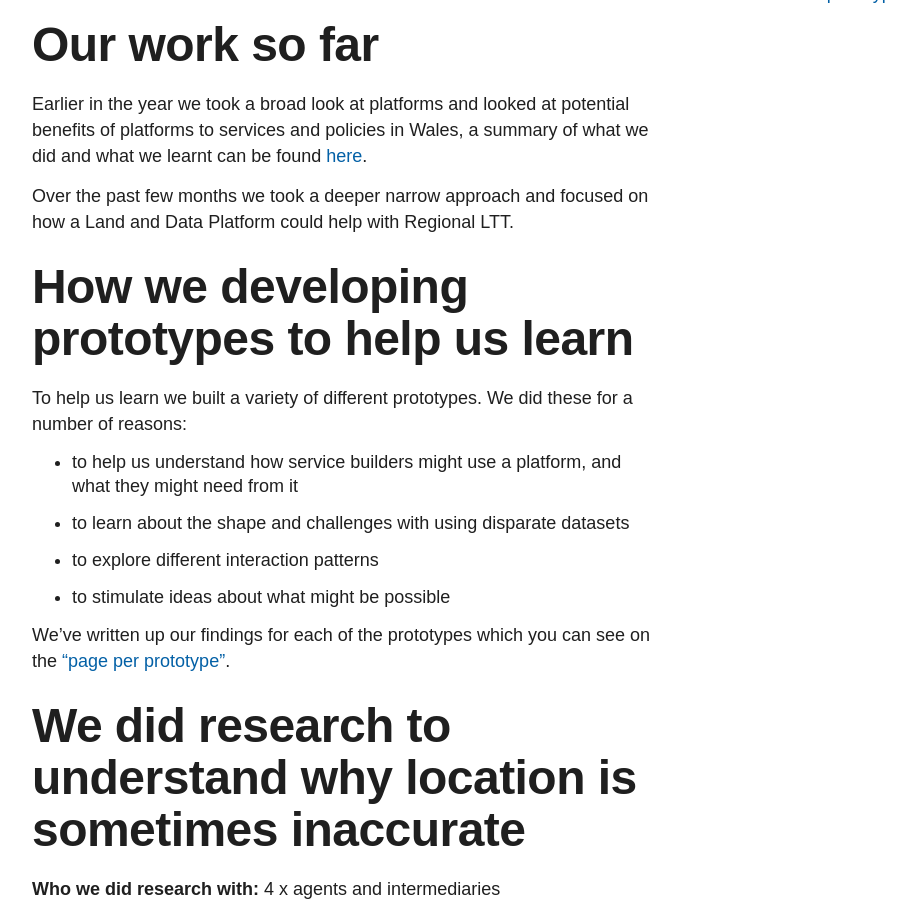
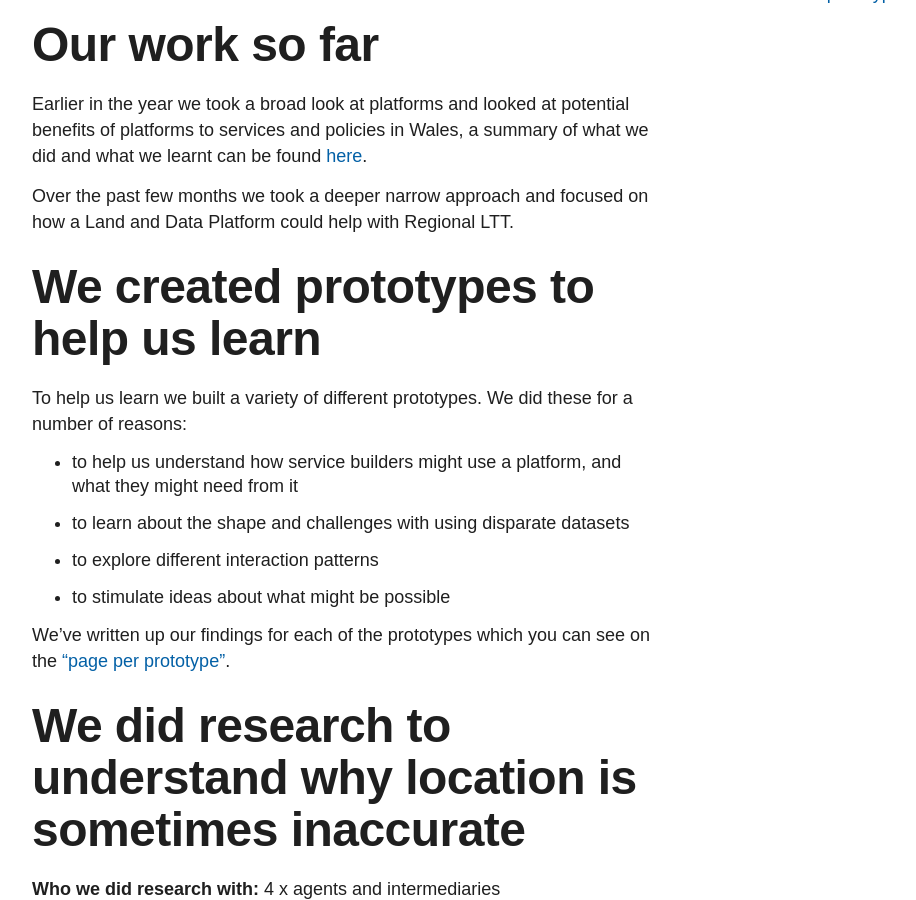
Before and after one commit to Welsh-Revenue-Authority/property-data-poc, a Jekyll site: the page built from en/index.md, in a window 1280 px wide and 900 px high, scrolled down 1083 px. Shown: the whole window, without its empty margins (128-1044 px from the left). Built offline with Jekyll 4.4.1, drawn with Linux system fonts in a browser that asks for light colours.

Commit message:
Tweak content

```diff
--- a/en/index.md
+++ b/en/index.md
@@ -20,7 +20,7 @@ Earlier in the year we took a broad look at platforms and looked at potential be
 
 Over the past few months we took a deeper narrow approach and focused on how a Land and Data Platform could help with Regional LTT.
 
-# How we developing prototypes to help us learn
+# We created prototypes to help us learn
 To help us learn we built a variety of different prototypes. We did these for a number of reasons:
 
 * to help us understand how service builders might use a platform, and what they might need from it
```
